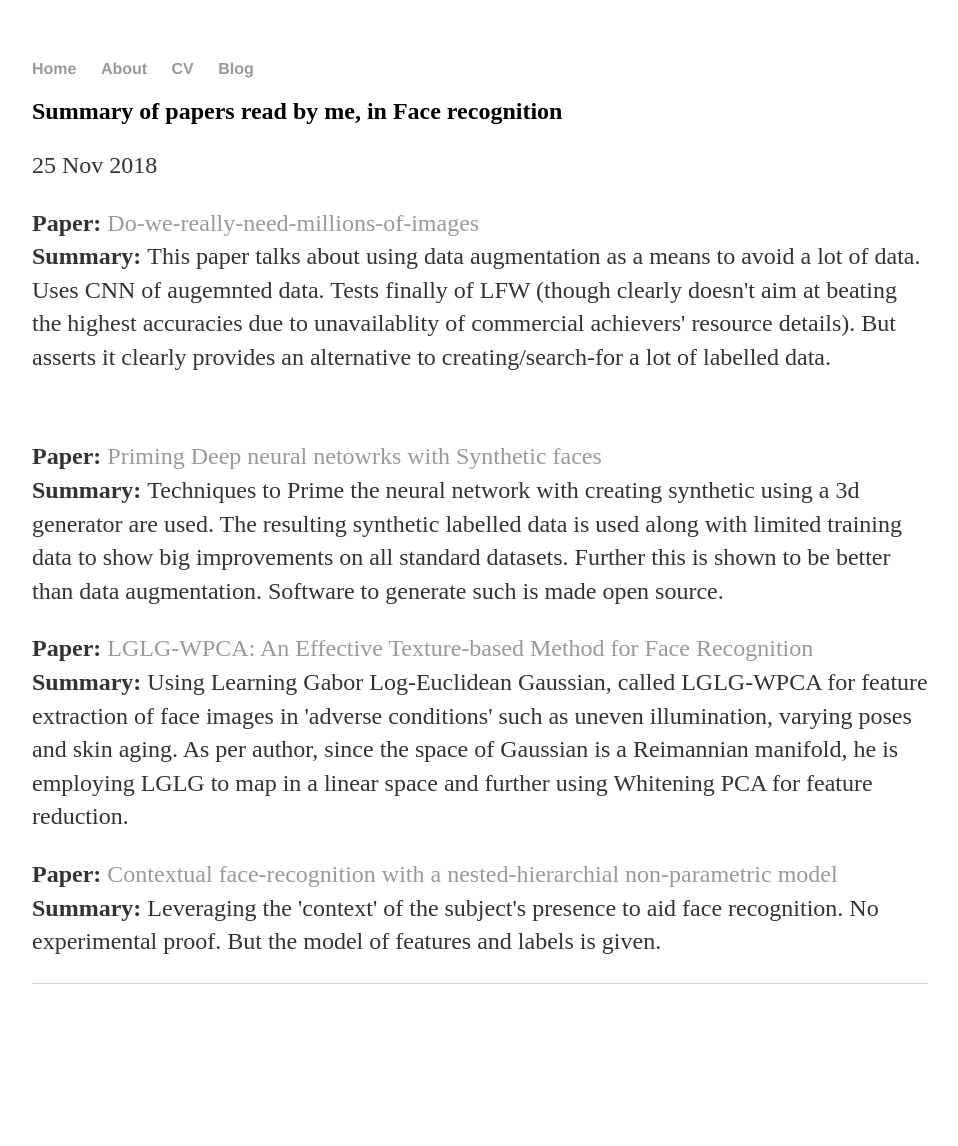
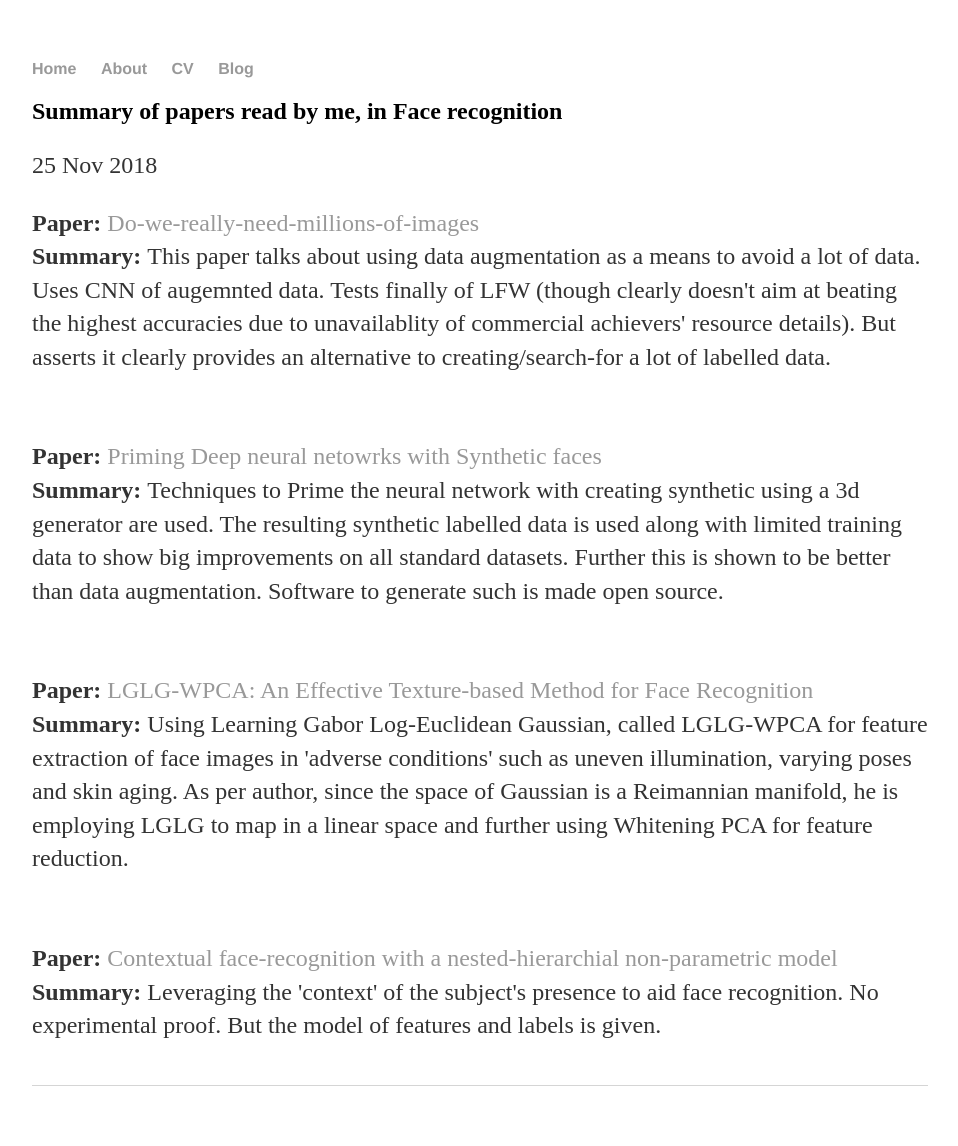
Before and after one commit to arunsubk/arunsubk.github.io, a Jekyll site: the page built from _posts/2018-11-25-PapersSummary.md, in a window 1280 px wide. Shown: the whole page, without its empty margins (160-1118 px from the left). Built offline with Jekyll 4.4.1, drawn with Linux system fonts in a browser that asks for light colours; before the commit the page ends 1044 px from its top, so only the background shows below that.

Commit message:
Update 2018-11-25-PapersSummary.md

```diff
--- a/_posts/2018-11-25-PapersSummary.md
+++ b/_posts/2018-11-25-PapersSummary.md
@@ -13,15 +13,15 @@ date: 2018-11-25
     <p><b>Paper: </b><a href="https://arxiv.org/abs/1811.08565">Priming Deep neural netowrks with Synthetic faces</a>
     <br>
     <b>Summary: </b>Techniques to Prime the neural network with creating synthetic using a 3d generator are used. The resulting synthetic labelled data is used along with limited training data to show big improvements on all standard datasets. Further this is shown to be better than data augmentation. Software to generate such is made open source.
-      </p>
+      </p><br>
     <p><b>Paper: </b><a href="https://arxiv.org/abs/1811.08345"> LGLG-WPCA: An Effective Texture-based Method for Face Recognition</a>
       <br>
       <b>Summary: </b>Using Learning Gabor Log-Euclidean Gaussian, called LGLG-WPCA for feature extraction of face images in 'adverse conditions' such as uneven illumination, varying poses and skin aging. As per author, since the space of Gaussian is a Reimannian manifold, he is employing LGLG to map in a linear space and further using Whitening PCA for feature reduction.
-</p>
+</p><br>
     <p><b>Paper: </b><a href="https://arxiv.org/pdf/1811.07753.pdf">Contextual face-recognition with a nested-hierarchial non-parametric model</a>
       <br>
     <b>Summary: </b> Leveraging the 'context' of the subject's presence to aid face recognition. No experimental proof. But the model of features and labels is given.
-      </p>
+      </p><br>
 
   </body>
 </html>
```
